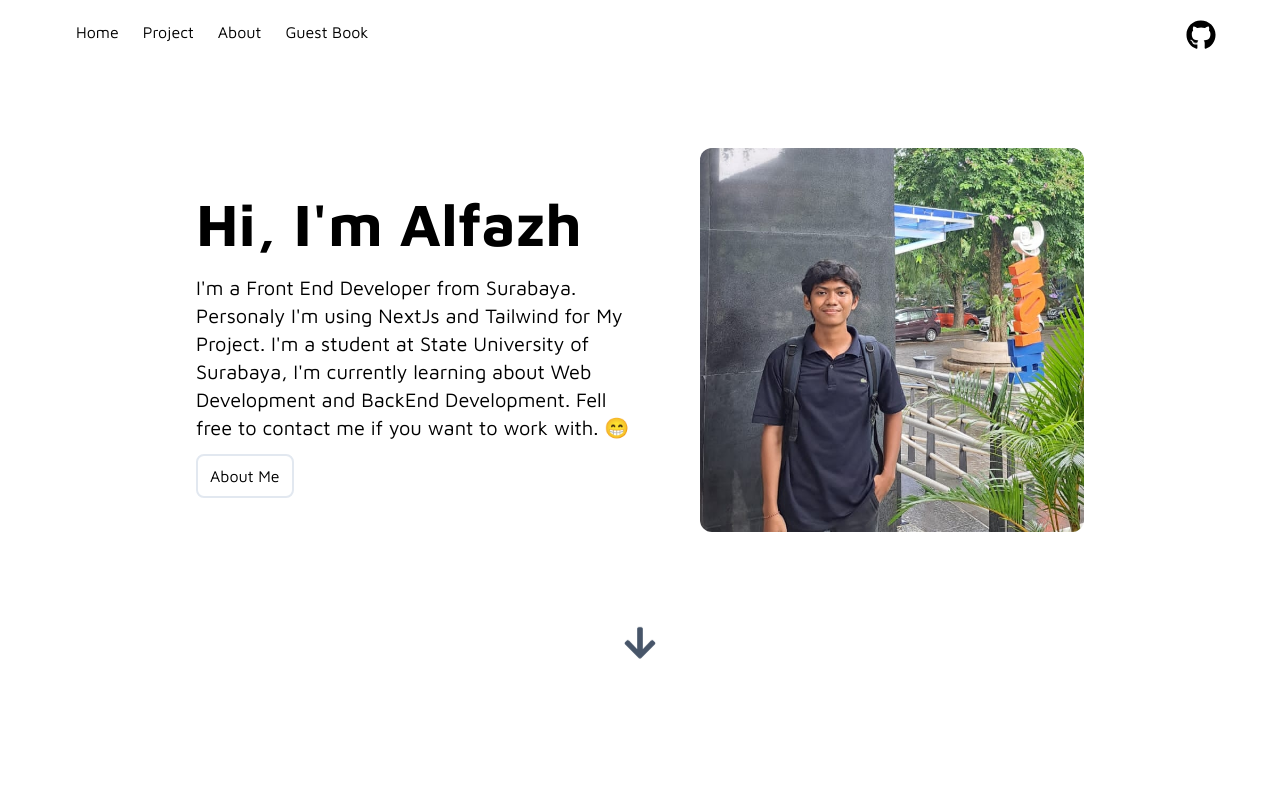
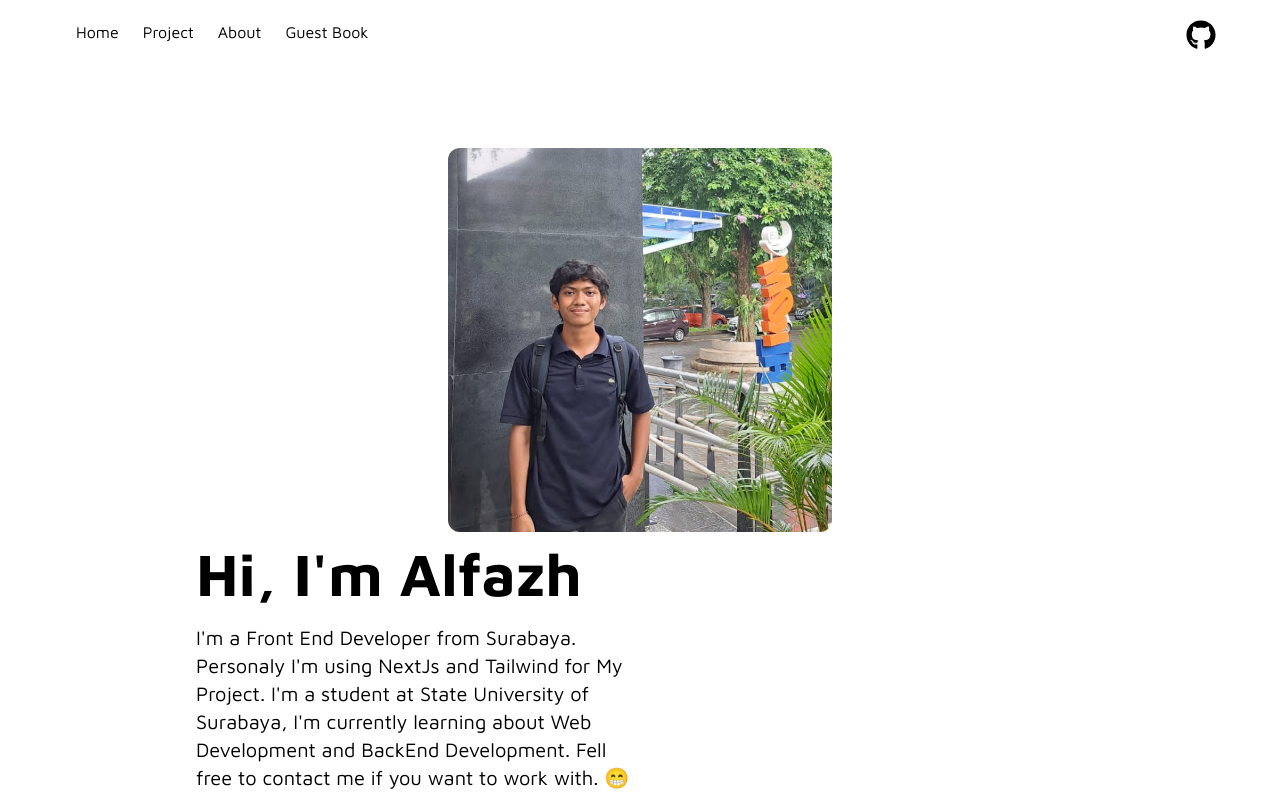
Before and after one commit to alfazh123/Alfazh-page, a Next.js app: page / in a window 1280 px wide. Shown: the top 800 px of the page. Built offline with nearby package versions, Linux system fonts and the light colour scheme.

Commit message:
fix: layout header

```diff
--- a/app/page.tsx
+++ b/app/page.tsx
@@ -9,7 +9,7 @@ export default function Home() {
     return (
         <main className="flex flex-col mb-10 px-4">
             <div className="min-h-3/4 flex justify-center dark:bg-slate-600 p-5 rounded-lg mb-20">
-                <header className="rounded-lg min-h-96 w-full flex justify-between">
+                <header className="rounded-lg min-h-96 w-full md:flex md:justify-between sm:grid sm:grid-cols-2 flex flex-col-reverse">
                     <div className="flex flex-col justify-center md:w-1/2">
                         <div className="py-3 space-y-5">
                             <h1 className="md:text-6xl text-3xl font-bold">
@@ -31,13 +31,13 @@ export default function Home() {
                             </button>
                         </Link>
                     </div>
-                    <div>
+                    <div className="flex justify-center items-center">
                         <Image
                             src="/profil.jpg"
                             alt="Picture of the author"
                             width={500}
                             height={500}
-                            className=" rounded-xl w-96 md:block hidden"
+                            className="rounded-xl md:w-96 sm:w-72 w-40"
                         />
                     </div>
                 </header>
```
